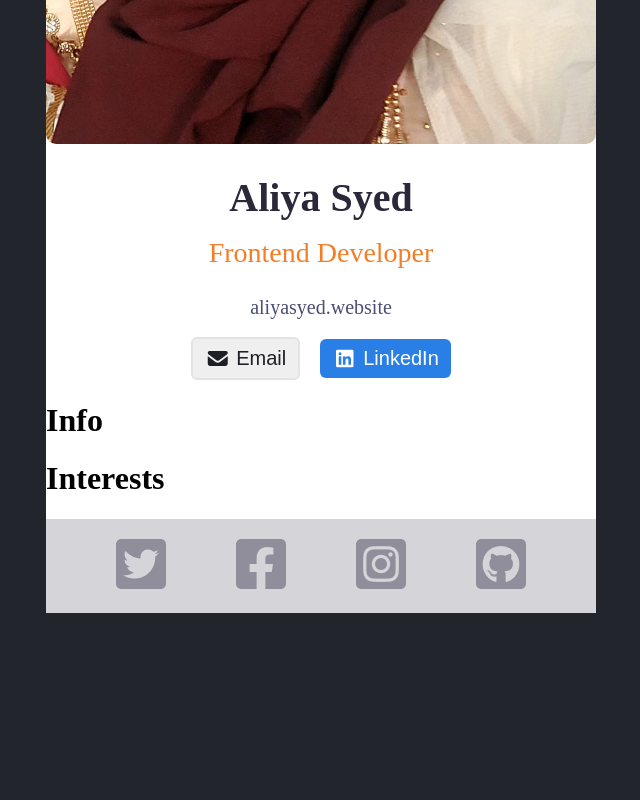
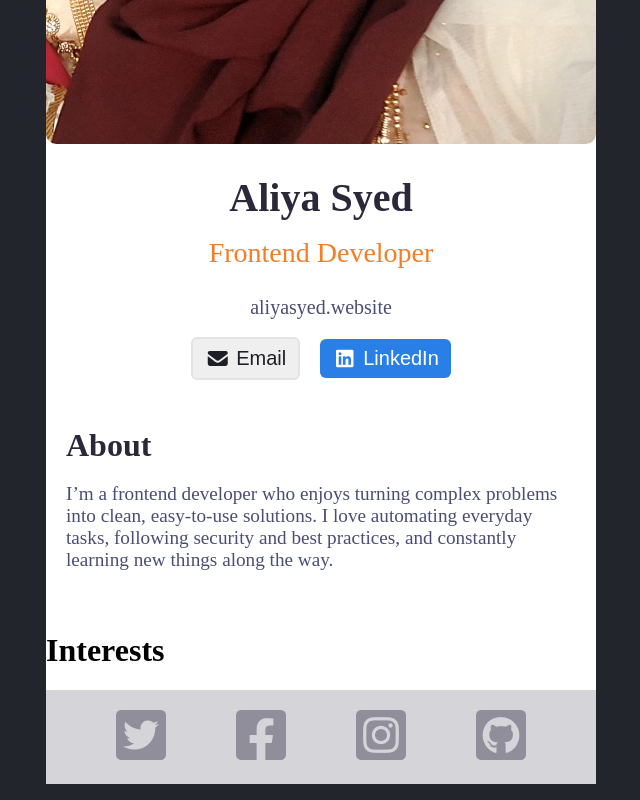
Before and after one commit to aliyasyeddd/Digital-Business-Card, a React (Vite) app: page / in a window 1280 px wide. Shown: the part 555-1355 px from the top of the page, without its empty margins (319-959 px from the left). Before the commit the page ends 1184 px from the top, so only its background shows below. Built offline with nearby package versions, Linux system fonts and the light colour scheme.

Commit message:
Add styled About section to Info component
Introduced new CSS classes for the About section and updated the Info component to display an About title and profile description with improved styling. Also fixed the import case for the Info component in App.jsx.

```diff
--- a/src/App.css
+++ b/src/App.css
@@ -78,6 +78,24 @@ main {
   font-size: 20px;
 }
 
+.about {
+  padding: 20px;
+}
+
+.about-title {
+  font-size: 2rem;
+  color: #2B283A;
+  margin-bottom: 0px;
+}
+
+.profile-description {
+  font-size: 1.2rem;
+  color: #4A4E74;
+  font-weight: 400;
+}
+
+
+
 
 .footer {
   background: #D5D4D8;
--- a/src/App.jsx
+++ b/src/App.jsx
@@ -1,6 +1,6 @@
 import "./App.css";
 import About from "./Components/About";
-import Info from "./Components/info";
+import Info from "./Components/Info";
 import Interests from "./Components/Interests";
 import Footer from "./Components/Footer";
 
--- a/src/Components/Info.jsx
+++ b/src/Components/Info.jsx
@@ -1,11 +1,17 @@
-import React from 'react'
+import React from "react";
 
 const Info = () => {
   return (
-    <div>
-      <h1>Info</h1>
+    <div className="about">
+      <h2 className="about-title">About</h2>
+      <p className="profile-description">
+        I’m a frontend developer who enjoys turning complex problems into clean,
+        easy-to-use solutions. I love automating everyday tasks, following
+        security and best practices, and constantly learning new things along
+        the way.
+      </p>
     </div>
-  )
-}
+  );
+};
 
-export default Info
+export default Info;
```
